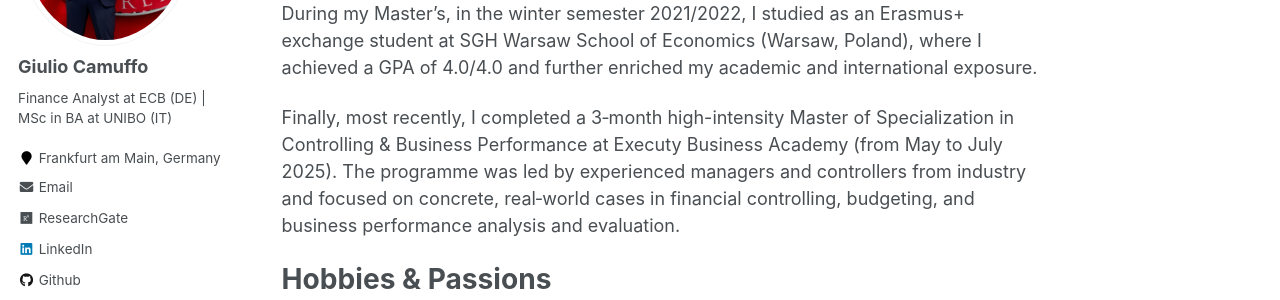
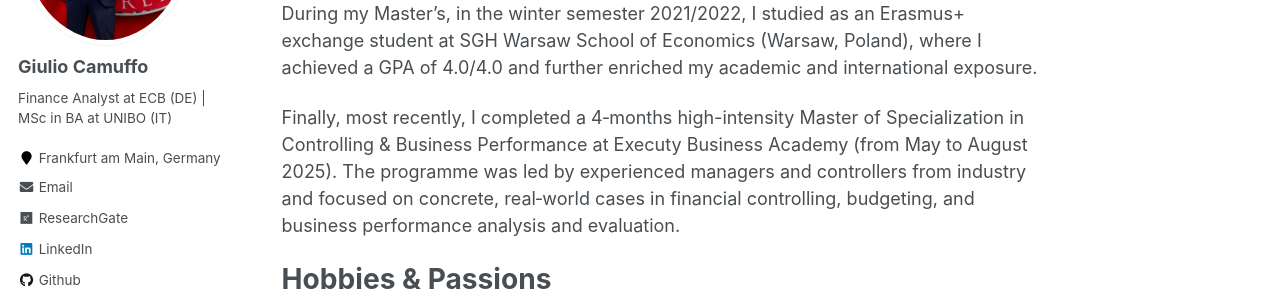
Before and after one commit to giulio-camuffo/giulio-camuffo.github.io, a Jekyll site: the page built from _pages/about.md, in a window 1280 px wide and 900 px high, scrolled down 2548 px. Shown: the part 197-497 px from the top of the window. Built offline with Jekyll 4.4.1, drawn with Linux system fonts in a browser that asks for light colours; nearby versions of some CDN libraries.

Commit message:
Correct duration of Master of Specialization program
Updated the duration of the Master of Specialization program from 3 months to 4 months.

```diff
--- a/_pages/about.md
+++ b/_pages/about.md
@@ -59,7 +59,7 @@ Throughout my Master’s, I strengthened my expertise in cost accounting, perfor
 
 During my Master's, in the winter semester 2021/2022, I studied as an Erasmus+ exchange student at SGH Warsaw School of Economics (Warsaw, Poland), where I achieved a GPA of 4.0/4.0 and further enriched my academic and international exposure.
 
-Finally, most recently, I completed a 3‑month high-intensity Master of Specialization in Controlling & Business Performance at Executy Business Academy (from May to July 2025). The programme was led by experienced managers and controllers from industry and focused on concrete, real‑world cases in financial controlling, budgeting, and business performance analysis and evaluation.
+Finally, most recently, I completed a 4‑months high-intensity Master of Specialization in Controlling & Business Performance at Executy Business Academy (from May to August 2025). The programme was led by experienced managers and controllers from industry and focused on concrete, real‑world cases in financial controlling, budgeting, and business performance analysis and evaluation.
 
 # **Hobbies & Passions**
 I love traveling, hiking, chess, TV series, and meeting people from different cultures. But above all, my biggest passion is music, especially electronic music. I love to discover new sounds, genres and interesting mixes, as well as classifying them into different playlists, to have something suitable to play in each possible situations and moods. If you are curious about what I listen to, feel free to check my Spotify profile:
```
